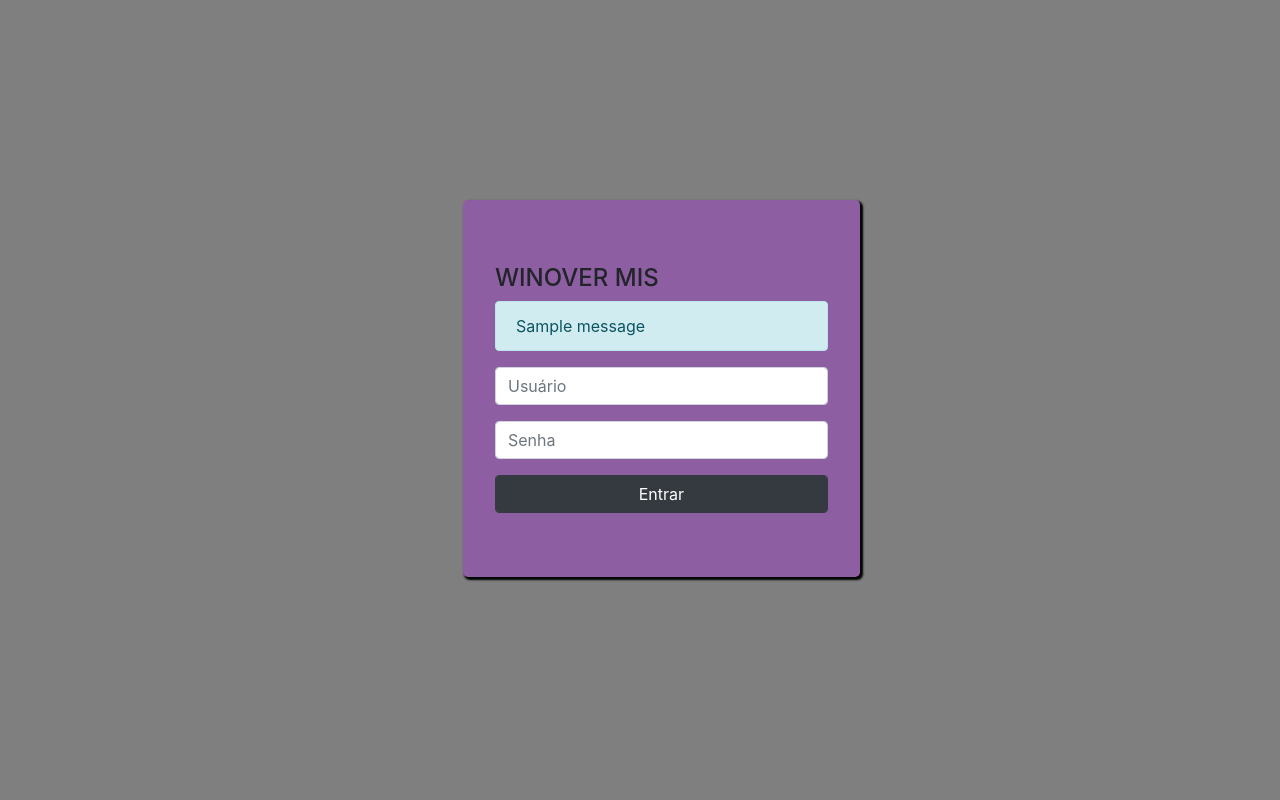
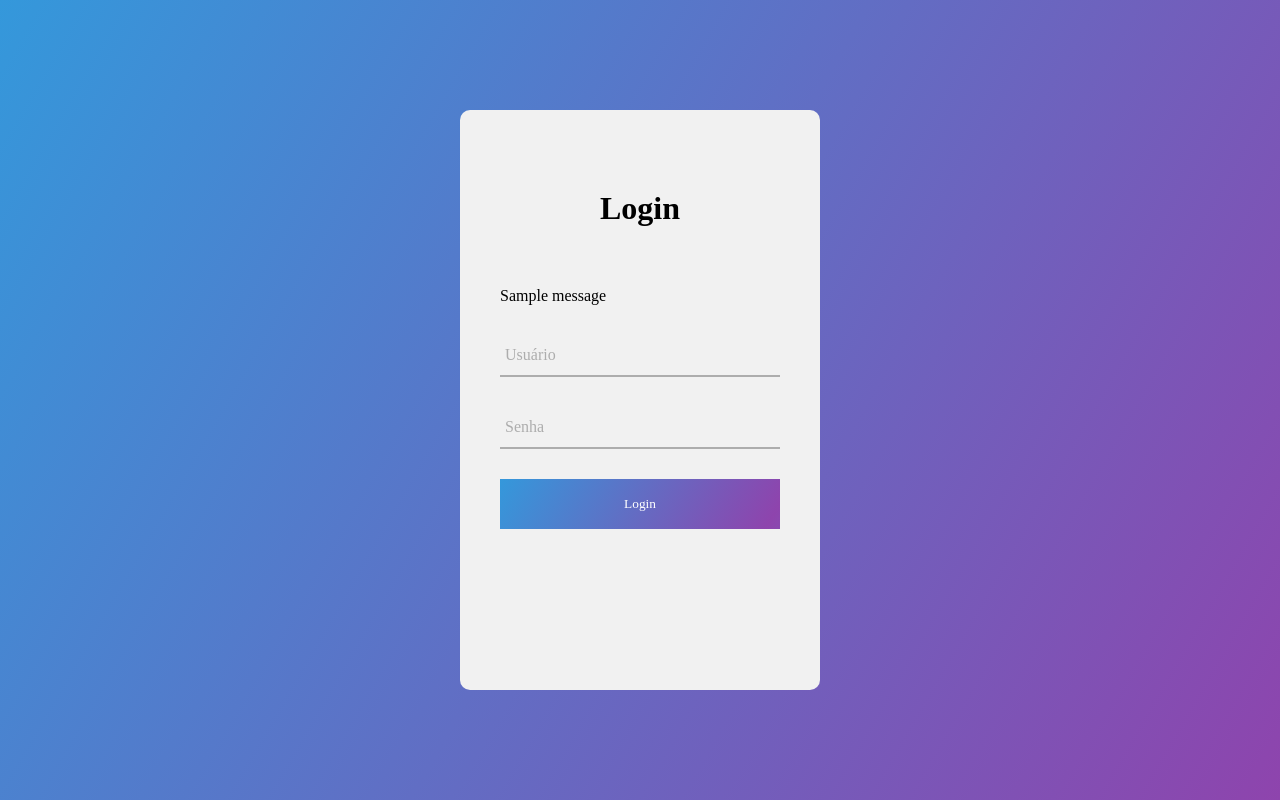
Before and after one commit to Cep08751610/ANALYTICS, a Django app: page /accounts/login-usuario/ in a window 1280 px wide. Run offline with Django 3.2, Linux system fonts and the light colour scheme; tables that the repository leaves empty hold one stand-in row (Sample ...); one stand-in notice (Sample message) is shown; the page is wider than the window, and the part outside it is not shown; some libraries are stand-ins or nearby versions.

Commit message:
atualizção0309

```diff
--- a/accounts/templates/user_login.html
+++ b/accounts/templates/user_login.html
@@ -6,42 +6,20 @@
     <head>
         <meta charset="utf-8">
         <meta http-equiv="X-UA-Compatible" content="IE=edge">
-        <link rel="stylesheet" type="text/css" href="{% static 'css/bootstrap.min.css' %}">
+        <link rel="stylesheet" type="text/css" href="{% static 'css/login.css' %}">
         <link rel="stylesheet" href="http://use.fontawesome.com/releases/v5.4.1/css/all.css">
+        <script src="{% static 'js/jquery.min.js' %}" crossorigin="anonymous"></script>
         <title>Login</title>
-        <style>
-            body{
-                background: rgba(0,0,0,.5);
-                margin: auto;
-                overflow: hidden;
 
-            }
+    </head>
 
-            div#centro{
-                position: relative;
-                margin: auto ;
-                left: 35%;
-            }
-            div#center{
-                position: relative;
-                margin: auto;
-                background: #8e5ea2;
-                box-shadow: 2px 2px 2px 1px black;
-            }
+    <body>
 
-
-
-        </style>
-    </head>
-    <body>
-        <div id="centro" class="conteiner ">
-            <div class="col-lg-4"></div>
-            <div class="col-lg-4">
-                <div id="center"class="jumbotron" style="margin-top:200px">
-                    <form class="" method="POST">
+                    <form class="login-form" method="POST">
                         {% csrf_token %}
 
-                        <h4 ID="TITLE"class="form-signin-heading">WINOVER MIS</h4>
+                        <h1>Login</h1>
+
                         {% if messages %}
                             <div class="alert alert-info" role="alert">
                                 {% for message in messages %}
@@ -49,26 +27,34 @@
                                 {% endfor %}
                             </div>
                         {% endif %}
-                        <div class="form-group">
-                            <input type="text" id="username" name="username" class="form-control" placeholder="Usuário">
-                        </div>
-                        <div class="form-group">
-                            <input type="password" id="password" name="password" class="form-control" placeholder="Senha">
-                        </div>
 
-                            <button class="btn btn-dark form-control" type="submit">Entrar</button>
+                        <div class="txtb">
+                            <input id="username" name="username" type="text">
+                            <span  data-placeholder="Usuário"></span>
+                          </div>
 
-                    </form>
+                          <div class="txtb">
+                            <input id="password" name="password" type="password">
+                            <span  data-placeholder="Senha"></span>
+                          </div>
 
-                </div>
-
-
-            </div>
-            <div class="col-lg-4"></div>
+                          <input type="submit" class="logbtn" value="Login">
 
 
 
-        </div>
+                        </form>
 
-    </body>
+      <script type="text/javascript">
+        $(".txtb input").on("focus",function(){
+          $(this).addClass("focus");
+        });
+
+        $(".txtb input").on("blur",function(){
+          if($(this).val() == "")
+          $(this).removeClass("focus");
+        });
+        </script>
+
+
+  </body>
 </html>
--- /dev/null
+++ b/core/static/css/login.css
@@ -0,0 +1,100 @@
+*{
+  margin: 0;
+  padding: 0;
+  text-decoration: none;
+  font-family: montserrat;
+  box-sizing: border-box;
+}
+
+body{
+  min-height: 100vh;
+  background-image: linear-gradient(120deg,#3498db,#8e44ad);
+}
+
+.login-form{
+  width: 360px;
+  background: #f1f1f1;
+  height: 580px;
+  padding: 80px 40px;
+  border-radius: 10px;
+  position: absolute;
+  left: 50%;
+  top: 50%;
+  transform: translate(-50%,-50%);
+}
+
+.login-form h1{
+  text-align: center;
+  margin-bottom: 60px;
+}
+
+.txtb{
+  border-bottom: 2px solid #adadad;
+  position: relative;
+  margin: 30px 0;
+}
+
+.txtb input{
+  font-size: 15px;
+  color: #333;
+  border: none;
+  width: 100%;
+  outline: none;
+  background: none;
+  padding: 0 5px;
+  height: 40px;
+}
+INPUT{
+  background: #f1f1f1
+}
+
+.txtb span::before{
+  content: attr(data-placeholder);
+  position: absolute;
+  top: 50%;
+  left: 5px;
+  color: #adadad;
+  background: none;
+  transform: translateY(-50%);
+  z-index: -1;
+  transition: .5s;
+}
+
+.txtb span::after{
+  content: '';
+  position: absolute;
+  width: 0%;
+  height: 2px;
+  background: linear-gradient(120deg,#3498db,#8e44ad);
+  transition: .5s;
+}
+
+.focus + span::before{
+  top: -5px;
+}
+.focus + span::after{
+  width: 100%;
+}
+
+.logbtn{
+  display: block;
+  width: 100%;
+  height: 50px;
+  border: none;
+  background: linear-gradient(120deg,#3498db,#8e44ad,#3498db);
+  background-size: 200%;
+  color: #fff;
+  outline: none;
+  cursor: pointer;
+  transition: .5s;
+}
+
+.logbtn:hover{
+  background-position: right;
+}
+
+.bottom-text{
+  margin-top: 60px;
+  text-align: center;
+  font-size: 13px;
+}
--- a/core/templates/base.html
+++ b/core/templates/base.html
@@ -25,7 +25,7 @@
                     <i class="fas fa-arrow-left"></i>
                 </div>
 
-                <div class="sidebar-header ">
+                <div class="sidebar-header">
                     <h3>Winover MIS</h3>
                 </div>
 
@@ -123,9 +123,9 @@
 <div class="overlay"></div>
 
 <!-- jQuery CDN - Slim version (=without AJAX) -->
-<script src="{% static 'js/jquery-3.3.1.slim.min.js' %}" integrity="sha384-q8i/X+965DzO0rT7abK41JStQIAqVgRVzpbzo5smXKp4YfRvH+8abtTE1Pi6jizo" crossorigin="anonymous"></script>
+<script src="{% static 'js/jquery-3.3.1.slim.min.js' %}" crossorigin="anonymous" ></script>
 <!-- Popper.JS -->
-<script src="{% static 'js/jquery.min.js' %}" integrity="sha384-cs/chFZiN24E4KMATLdqdvsezGxaGsi4hLGOzlXwp5UZB1LY//20VyM2taTB4QvJ" crossorigin="anonymous"></script>
+<script src="{% static 'js/jquery.min.js' %}" crossorigin="anonymous"></script>
 <!-- Bootstrap JS -->
 <script src="{% static 'js/bootstrap.min.js' %}"  crossorigin="anonymous"></script>
 <!-- jQuery Custom Scroller CDN -->
```
Also changed, not shown: accounts/templates/login.html (added, +55 -0 lines), core/static/css/style3.css (+5 -5 lines), 1 other file.
